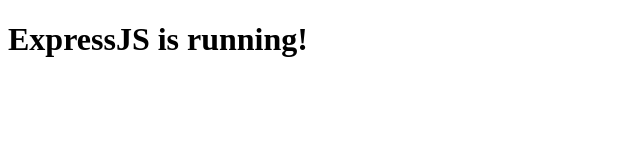
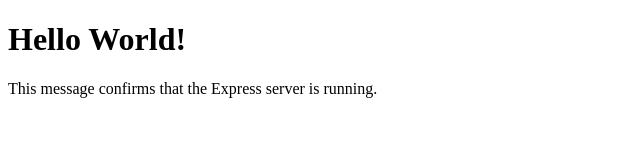
Before and after one commit to StvnWthrsp/express-hello-world, a website: page public/index.html in a window 1280 px wide. Shown: the whole page, without its empty margins (0-640 px from the left). Drawn offline with Linux system fonts and the light colour scheme.

Commit message:
Initial commit

```diff
--- a/public/index.html
+++ b/public/index.html
@@ -3,6 +3,7 @@
 
   </head>
   <body>
-    <h1>ExpressJS is running!</h1>
+    <h1>Hello World!</h1>
+    <p>This message confirms that the Express server is running.</p>
   </body>
 </html>
```
Also changed, not shown: README.md.
